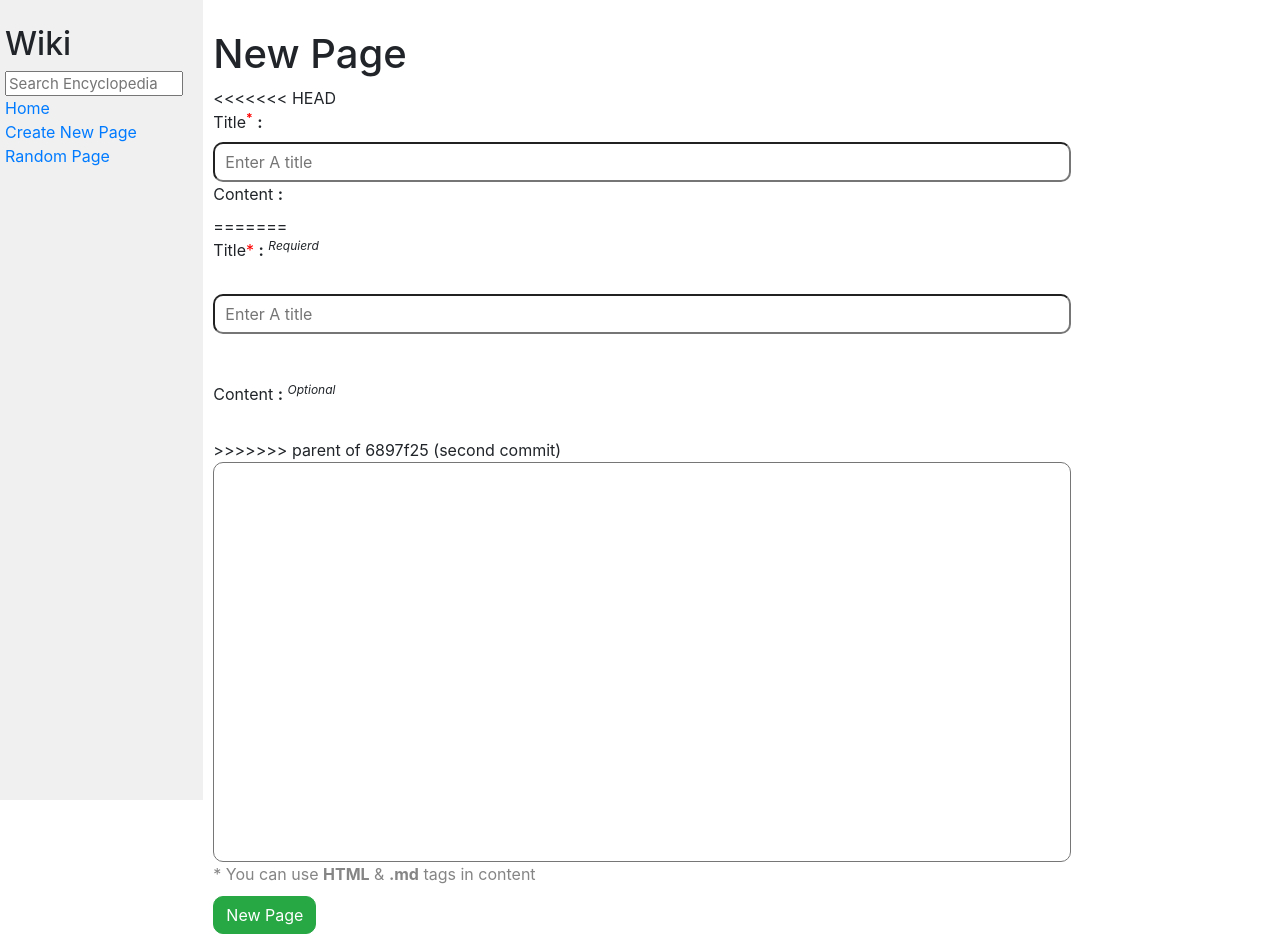
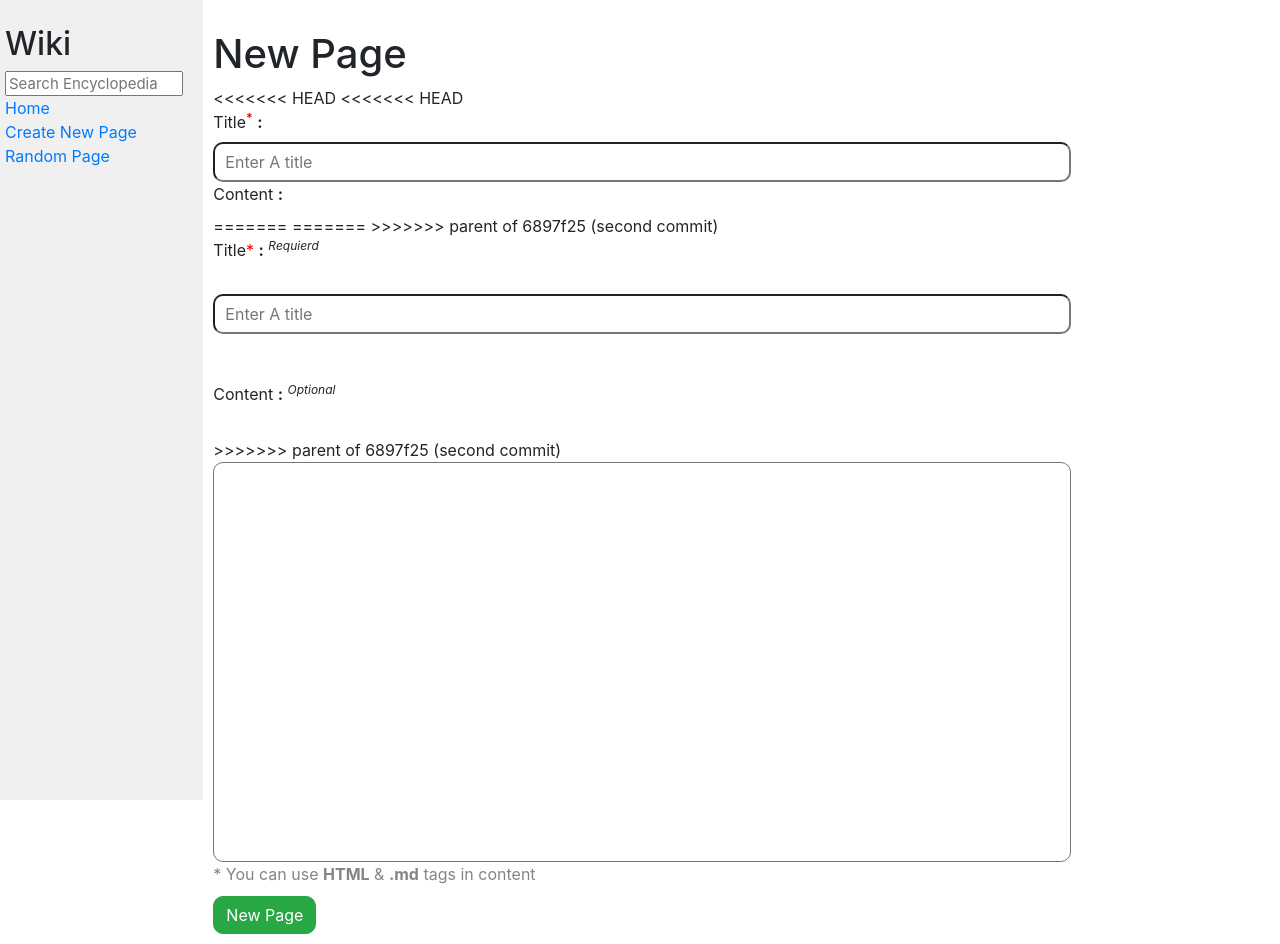
Before and after one commit to Alsumary/project1-wiki, a Django app: page /new/ in a window 1280 px wide. Run offline with Django 3.2, Linux system fonts and the light colour scheme; some libraries are stand-ins or nearby versions.

Commit message:
onlytesy

```diff
--- a/wiki/encyclopedia/templates/encyclopedia/edit.html
+++ b/wiki/encyclopedia/templates/encyclopedia/edit.html
@@ -10,10 +10,13 @@ Edit {{title}}
 <form action="{% url 'saveedit'%}" method="POST" class="form">
   {% csrf_token %}
 <<<<<<< HEAD
+<<<<<<< HEAD
   <label>Title<span class="important"><sup><b>*</b></sup></span> <b>:</b></label>
   <input type="text" name="title" required placeholder="Enter A title" value="{{ title }}" class="jbar-text">
   <label>Content <b>:</b></label>
 =======
+=======
+>>>>>>> parent of 6897f25 (second commit)
   <label>Title<span class="important">*</span> <b>:</b> <sup><em>Requierd</em></sup></label><br>
   <input type="text" name="title" required placeholder="Enter A title" value="{{ title }}" class="jbar-text">
   <br><br>
--- a/wiki/encyclopedia/templates/encyclopedia/new.html
+++ b/wiki/encyclopedia/templates/encyclopedia/new.html
@@ -10,10 +10,13 @@ New Page
 <form action="{% url 'pagenew'%}" method="POST" class="form">
   {% csrf_token %}
 <<<<<<< HEAD
+<<<<<<< HEAD
   <label>Title<span class="important"><sup><b>*</b></sup></span> <b>:</b></label>
   <input type="text" name="title" placeholder="Enter A title" required class="jbar-text">
   <label>Content <b>:</b></label>
 =======
+=======
+>>>>>>> parent of 6897f25 (second commit)
   <label>Title<span class="important">*</span> <b>:</b> <sup><em>Requierd</em></sup></label><br>
   <input type="text" name="title" placeholder="Enter A title" required class="jbar-text">
   <br><br>
```
